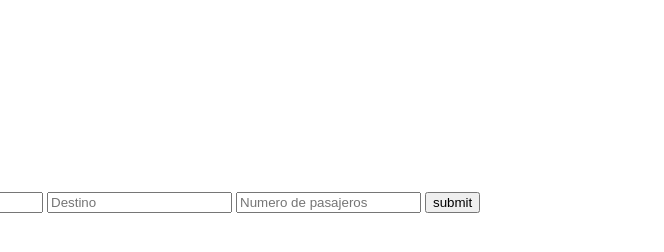
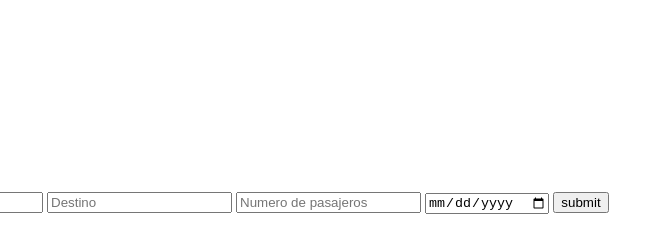
Before and after one commit to Carlos-DE/Interfaces-usuario, a plain HTML site: page homepage.html in a window 1280 px wide. Shown: the full height of the page, 150-814 px from the left. Drawn offline with Linux system fonts and the light colour scheme.

Commit message:
Update homepage.html

```diff
--- a/homepage.html
+++ b/homepage.html
@@ -19,6 +19,7 @@
       <input type="text" name="destino" placeholder="Origen">
       <input type="text" name="destino" placeholder="Destino">
       <input type="number" name="pasajeros" placeholder="Numero de pasajeros">
+      <input type="date" name="fecha" placeholder="Fecha">
       <input type="submit" value="submit">
     </form>
 
```
